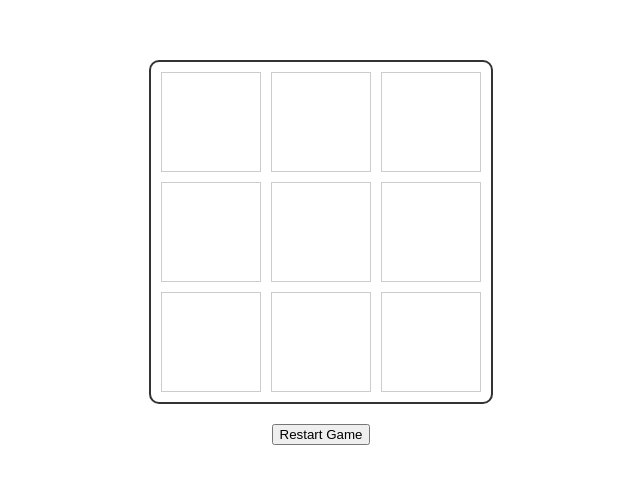
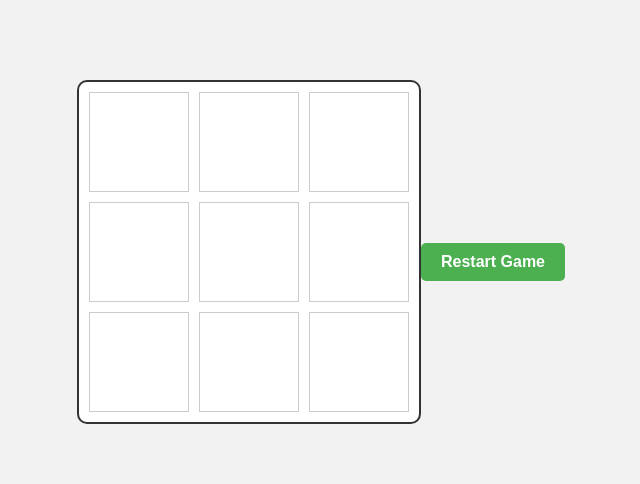
Before and after one commit to JoelDun/TicTacToe, a plain HTML site: page index.html in a window 1280 px wide. Shown: the part 148-632 px from the top of the page, without its empty margins (319-959 px from the left). Drawn offline with Linux system fonts and the light colour scheme.

Commit message:
Update css

```diff
--- a/styles.css
+++ b/styles.css
@@ -1,11 +1,17 @@
 body {
-  font-family: Arial, Helvetica, sans-serif;
+  font-family: 'Arial', sans-serif;
   display: flex;
   align-items: center;
   justify-content: center;
-  flex-direction: column; /* Added to make elements stack vertically */
   height: 100vh;
   margin: 0;
+  background-color: #f2f2f2;
+}
+
+#game-container {
+  display: flex;
+  flex-direction: column;
+  align-items: center;
 }
 
 #game-board {
@@ -35,5 +41,18 @@ body {
 }
 
 #restart-button {
-  margin-top: 20px; /* Adjust the margin to create space between the button and the game board */
+  margin-top: 20px;
+  padding: 10px 20px;
+  font-size: 16px;
+  font-weight: bold;
+  cursor: pointer;
+  background-color: #4caf50;
+  color: #fff;
+  border: none;
+  border-radius: 5px;
+  transition: background-color 0.3s ease;
 }
+
+#restart-button:hover {
+  background-color: #45a049;
+}
```
